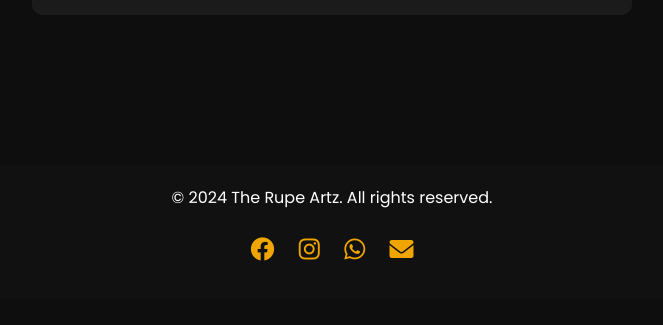
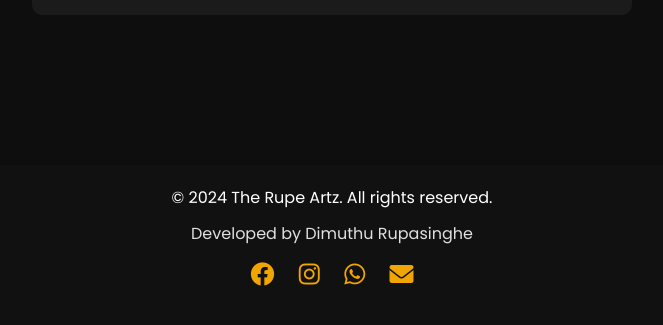
Before and after one commit to therupeartz/therupearts, a plain HTML site: page index.html in a window 1280 px wide. Shown: the part 4530-4855 px from the top of the page, without its empty margins (308-971 px from the left). Before the commit the page ends 4829 px from the top, so only its background shows below. Drawn offline with Linux system fonts and the light colour scheme.

Commit message:
Update index.html

```diff
--- a/index.html
+++ b/index.html
@@ -142,6 +142,7 @@
     <!-- Footer Section -->
 <footer>
     <p>&copy; 2024 The Rupe Artz. All rights reserved.</p>
+    <a href="https://github.com/therupeartz" target="_blank">Developed by Dimuthu Rupasinghe</a>
     <div class="social-links">
         <a href="https://www.facebook.com/share/nLr1R1PpPB3PXpjc/?mibextid=qi2Omg" target="_blank"><i class="fab fa-facebook"></i></a>
         <a href="https://www.instagram.com/the_rupe.artz" target="_blank"><i class="fab fa-instagram"></i></a>
```
